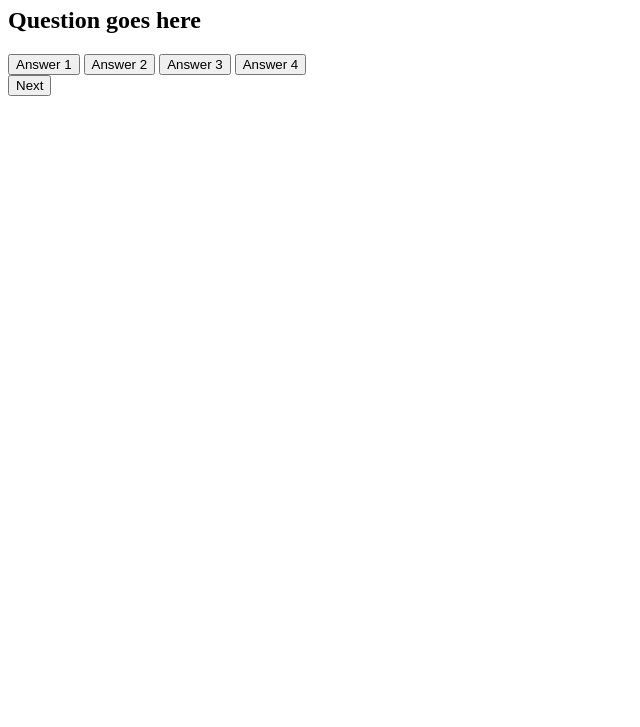
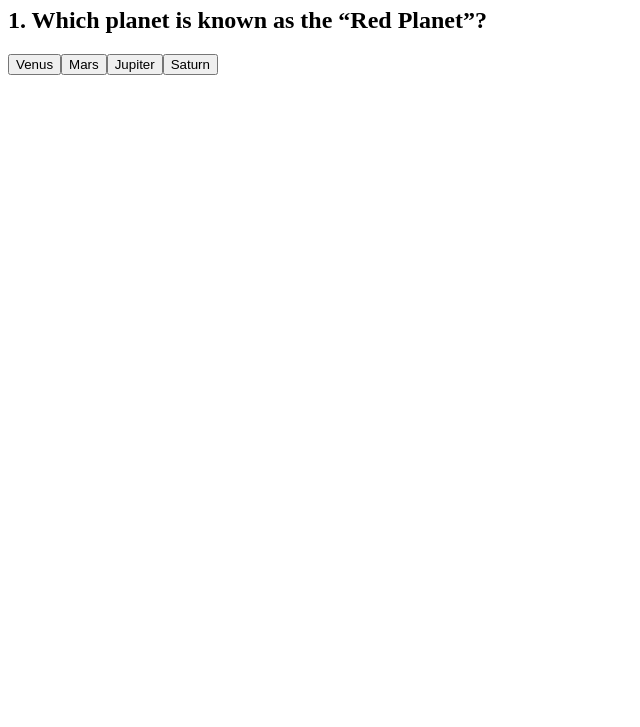
Before and after one commit to Merazkhan23b/Interactive-Quiz-App, a plain HTML site: page index.html in a window 1280 px wide. Shown: the part 73-800 px from the top of the page, without its empty margins (0-640 px from the left). Drawn offline with Linux system fonts and the light colour scheme.

Commit message:
Update index.html

```diff
--- a/index.html
+++ b/index.html
@@ -2,7 +2,7 @@
 <html>
 <head>
    <title>Interactive Quiz</title>
-   <link rel="stylsheet" href="style.css">
+   <link rel="stylsheet" href="css/style.css">
 </head>
 <body>
    <div class="app">
@@ -18,6 +18,6 @@
     <button id="next-btn">Next</button>
    </div>
    </div>
-   <script src="script.js"></script>
+   <script src="js/script.js"></script>
 </body>
 </html>
```
